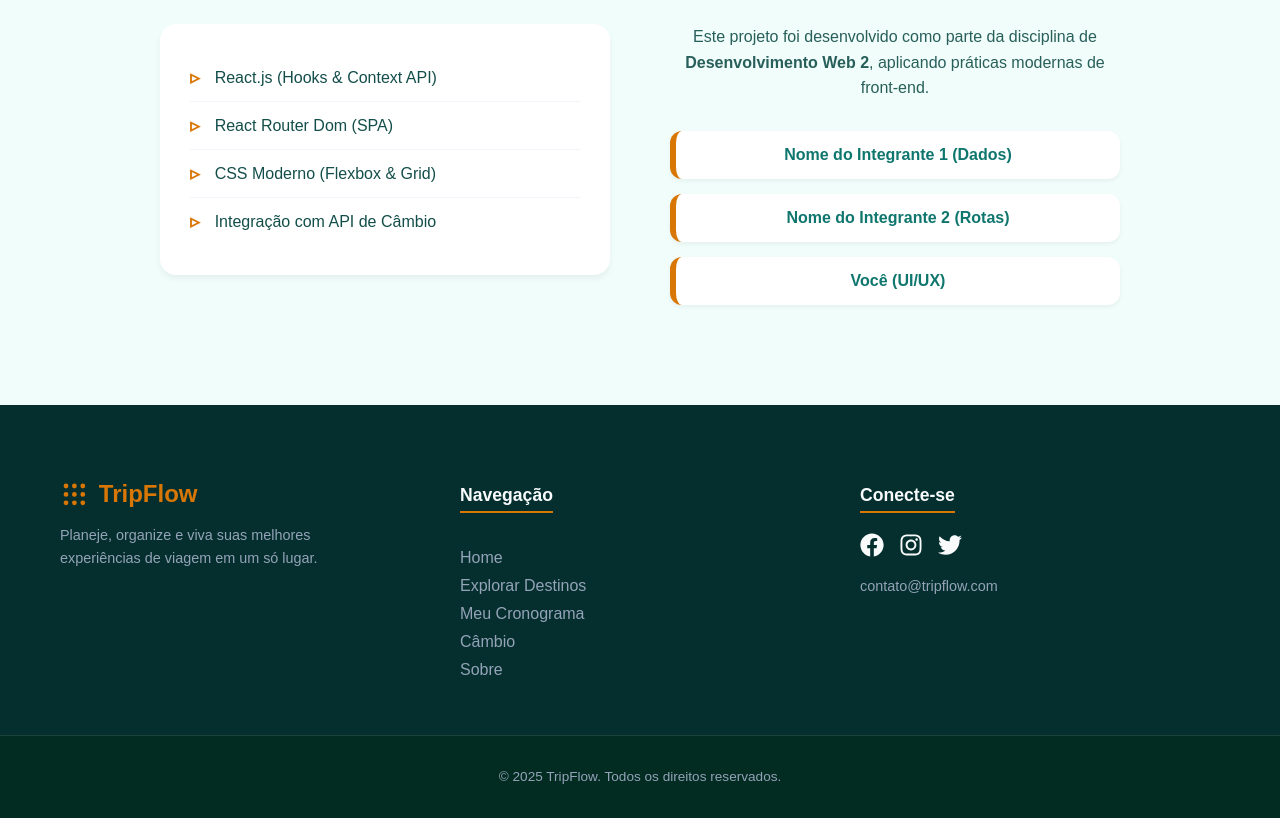
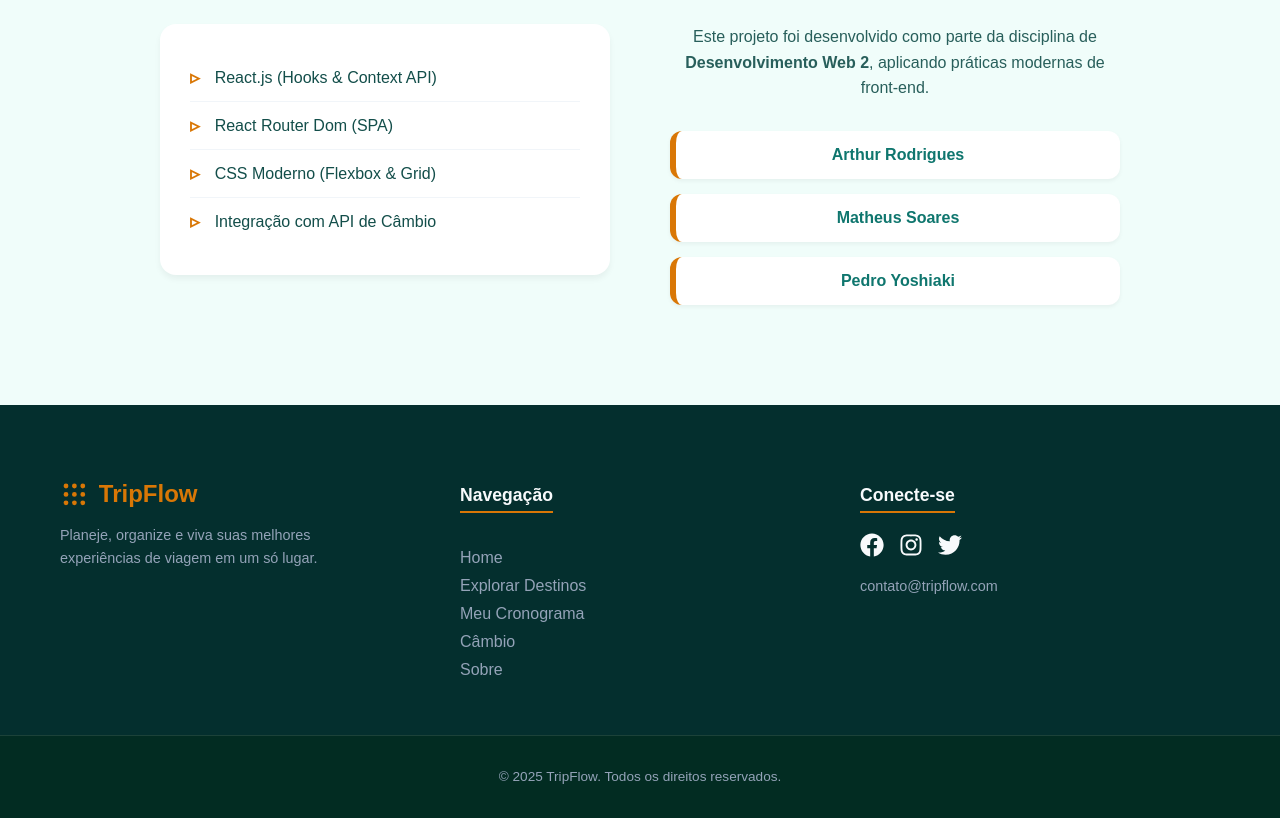
Before and after one commit to pedro-yoshiaki/planejador_viagens_tripflow_JS, a React (Create React App) app: page /sobre in a window 1280 px wide. Shown: the part 1902-2720 px from the top of the page. Built offline with nearby package versions, Linux system fonts and the light colour scheme.

Commit message:
Adição de nome dos integrantes

```diff
--- a/src/pages/Sobre/Sobre.jsx
+++ b/src/pages/Sobre/Sobre.jsx
@@ -110,9 +110,9 @@ function Sobre() {
               <strong> Desenvolvimento Web 2</strong>, aplicando práticas modernas de front-end.
             </p>
             <div className="equipe-lista">
-              <div className="membro">Nome do Integrante 1 (Dados)</div>
-              <div className="membro">Nome do Integrante 2 (Rotas)</div>
-              <div className="membro">Você (UI/UX)</div>
+              <div className="membro">Arthur Rodrigues</div>
+              <div className="membro">Matheus Soares</div>
+              <div className="membro">Pedro Yoshiaki</div>
             </div>
           </div>
 
```
